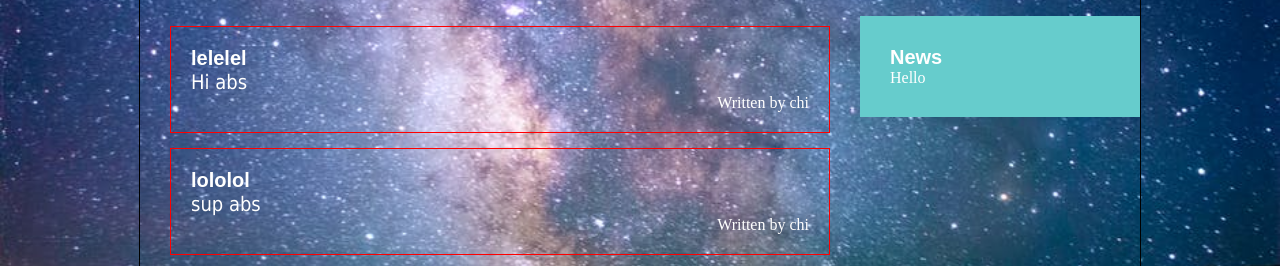
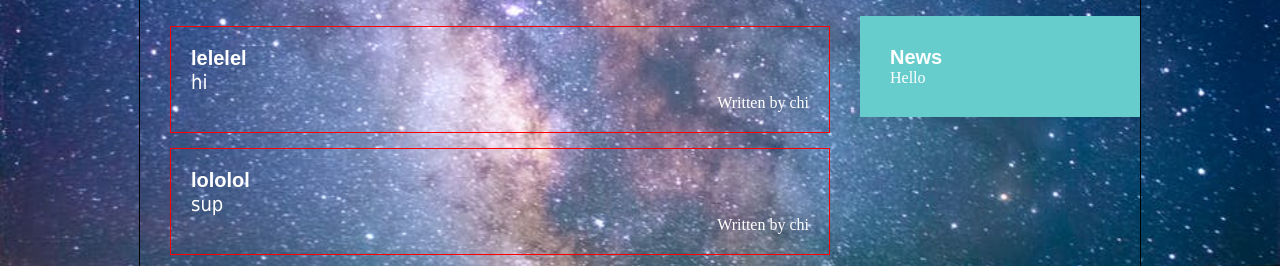
Before and after one commit to ccchi9903/chi-web-dev.github.io, a plain HTML site: page index.html in a window 1280 px wide. Shown: the part 192-458 px from the top of the page. Drawn offline with Linux system fonts and the light colour scheme.

Commit message:
Update index.html

```diff
--- a/index.html
+++ b/index.html
@@ -27,7 +27,7 @@
 			<header>
 				<h1>lelelel</h1>
 			</header>
-			<p>Hi abs</p>
+			<p>hi</p>
 			<footer>
 				Written by chi
 			</footer>
@@ -36,7 +36,7 @@
 			<header>
 				<h1>lololol</h1>
 			</header>
-			<p>sup abs</p>
+			<p>sup</p>
 			<footer>
 				Written by chi
 			</footer>
```
